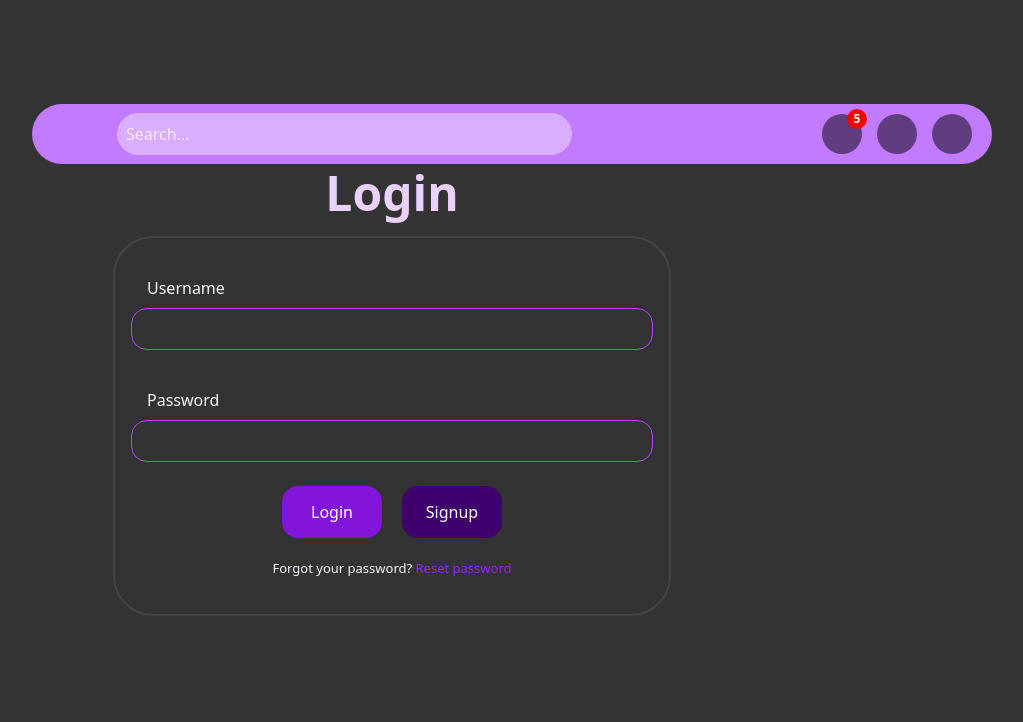
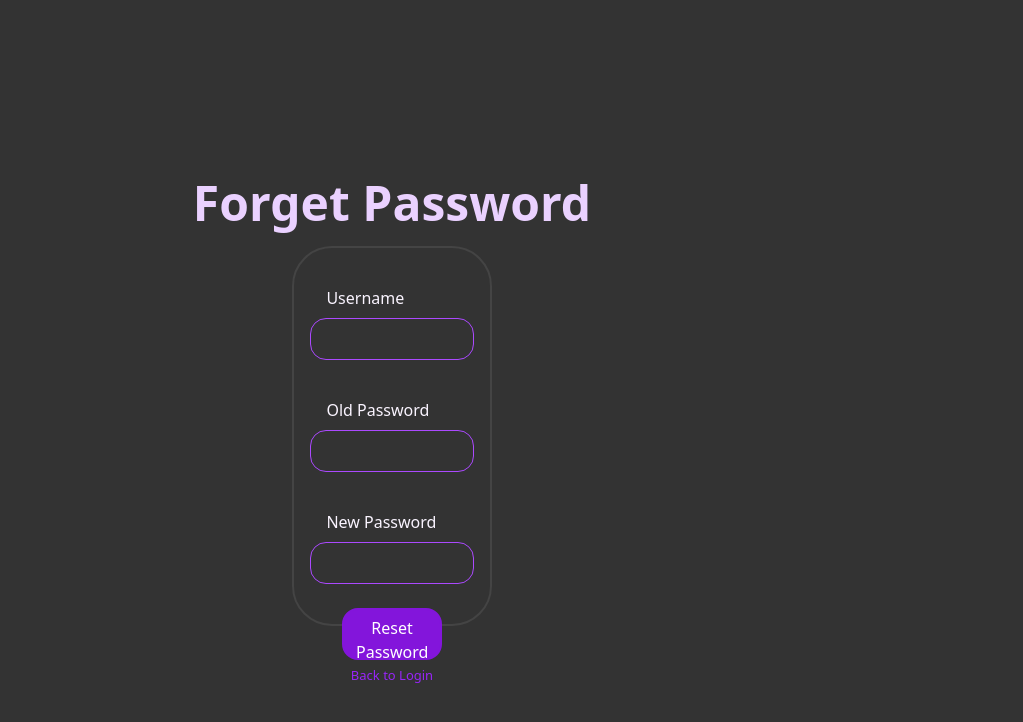
Before and after one commit to Im2rnado/within, a React (Create React App) app in the folder client/client/: page /reset in a window 1280 px wide. Shown: the top 722 px of the page, without its empty margins (248-1271 px from the left). Built offline with nearby package versions, Linux system fonts and the light colour scheme.

Commit message:
Forget password modifications

```diff
--- a/client/client/src/App.js
+++ b/client/client/src/App.js
@@ -1,6 +1,7 @@
-import { Container, Col, Row } from "react-bootstrap";
+import { Container } from "react-bootstrap";
 import { useState } from 'react';
 import Register from "./components/register";
+import ForgetPassword from "./components/forgetPassword"
 import Login from "./components/login";
 import Header from "./components/Header";
 // import Sidebar from "./components/sidebar";
@@ -21,7 +22,7 @@ function App() {
             {showLogin ? (
               <Login toggleView={toggleView} />
             ) : (
-              <Register toggleView={toggleView} />
+              <ForgetPassword toggleView={toggleView} />
             )}
       </Container>
     </div>
--- /dev/null
+++ b/client/client/src/Route.js
@@ -0,0 +1,17 @@
+import { Route, Routes, BrowserRouter } from 'react-router-dom';
+import ForgetPassword from './components/forgetPassword';
+import Appp from "./App.js"
+
+function App() {
+  return (
+    <BrowserRouter>
+      <Routes>
+      <Route index element={<Appp />} />
+        <Route path="reset" element={<ForgetPassword />} />
+
+      </Routes>
+    </BrowserRouter>
+  );
+}
+
+export default App;
--- /dev/null
+++ b/client/client/src/components/forgetPassword.js
@@ -0,0 +1,100 @@
+import React, { useState } from "react";
+import { Form, Button, Container } from "react-bootstrap";
+import axios from "axios";
+import "../index.css";
+
+export default function ForgetPassword({ toggleView }) {
+    const [username, setUsername] = useState(null);
+    const [newPassword, setNewPassword] = useState(null);
+    const [password, setPassword] = useState(null);
+    const [errorMessage, setErrorMessage] = useState("");
+
+    const forgetPassword = async (event) => {
+        event.preventDefault();
+        setErrorMessage("");
+
+        try {
+            const res = await axios.post("http://localhost:4000/forgetPassword", { username, password, newPassword });
+
+            if (res.data.success) {
+                console.log(res.data.message);
+            } else {
+                setErrorMessage(res.data.message);
+            }
+        } catch (error) {
+            // Display fallback error message
+            setErrorMessage(error.response?.data?.message || "An error occurred. Please try again.");
+        }
+    };
+
+    return (
+
+        <div>
+
+            <Container>
+                    <div className="title">
+                        <h2 className="login-container-h2">Forget Password</h2>
+                    </div>
+                    <div className="login-container">
+                        <Form className="login-form" onSubmit={forgetPassword}>
+
+                            {/* Username Field */}
+                            <Form.Group controlId="formBasicUsername">
+                                <Form.Label>Username</Form.Label>
+                                <Form.Control
+                                    type="text"
+                                    value={username}
+                                    onChange={(e) => setUsername(e.target.value)}
+                                    required
+                                />
+                            </Form.Group>
+
+                            {/* Password Field */}
+                            <Form.Group controlId="formBasicPassword">
+                                <Form.Label>Old Password</Form.Label>
+                                <Form.Control
+                                    type="password"
+                                    value={password}
+                                    onChange={(e) => setPassword(e.target.value)}
+                                    required
+                                />
+                            </Form.Group>
+
+                            {/* New Password Field */}
+                            <Form.Group controlId="formBasicPassword">
+                                <Form.Label>New Password</Form.Label>
+                                <Form.Control
+                                    type="password"
+                                    value={newPassword}
+                                    onChange={(e) => setNewPassword(e.target.value)}
+                                    required
+                                />
+                            </Form.Group>
+
+                            {/* Error Message */}
+                            {errorMessage && (
+                                <div className="error-message">
+                                    <p>{errorMessage}</p>
+                                </div>
+                            )}
+
+                            <div className="login-button-container">
+                                {/* ForgetPassword Button */}
+                                <Button className="login-button" type="submit">
+                                    Reset Password
+                                </Button>
+                            </div>
+
+                            {/* Login */}
+                            {
+                                <div className="forgot-pass">
+                                    <p><a className="reset-click" href="/">Back to Login</a></p>
+                                </div>
+                            }
+                        </Form>
+                    </div>
+
+                </Container>
+        </div>
+    );
+}
--- a/client/client/src/components/login.js
+++ b/client/client/src/components/login.js
@@ -45,7 +45,6 @@ export default function Login({ toggleView }) {
                         />
                     </Form.Group>
 
-
                     {/* Password Field */}
                     <Form.Group controlId="formBasicPassword">
                         <Form.Label>Password</Form.Label>
@@ -79,8 +78,6 @@ export default function Login({ toggleView }) {
                         </Button>
                     </div>
 
-
-
                     {/* Forgot password */}
                     {
                         <div className="forgot-pass">
--- a/client/client/src/index.js
+++ b/client/client/src/index.js
@@ -4,11 +4,12 @@ import './index.css';
 import App from './App';
 import reportWebVitals from './reportWebVitals';
 import 'bootstrap/dist/css/bootstrap.min.css';
+import Route from './Route';
 
 const root = ReactDOM.createRoot(document.getElementById('root'));
 root.render(
   <React.StrictMode>
-    <App />
+    <Route />
   </React.StrictMode>
 );
 
```
Also changed, not shown: 1 other file (tests, documents, lock files or other folders).
